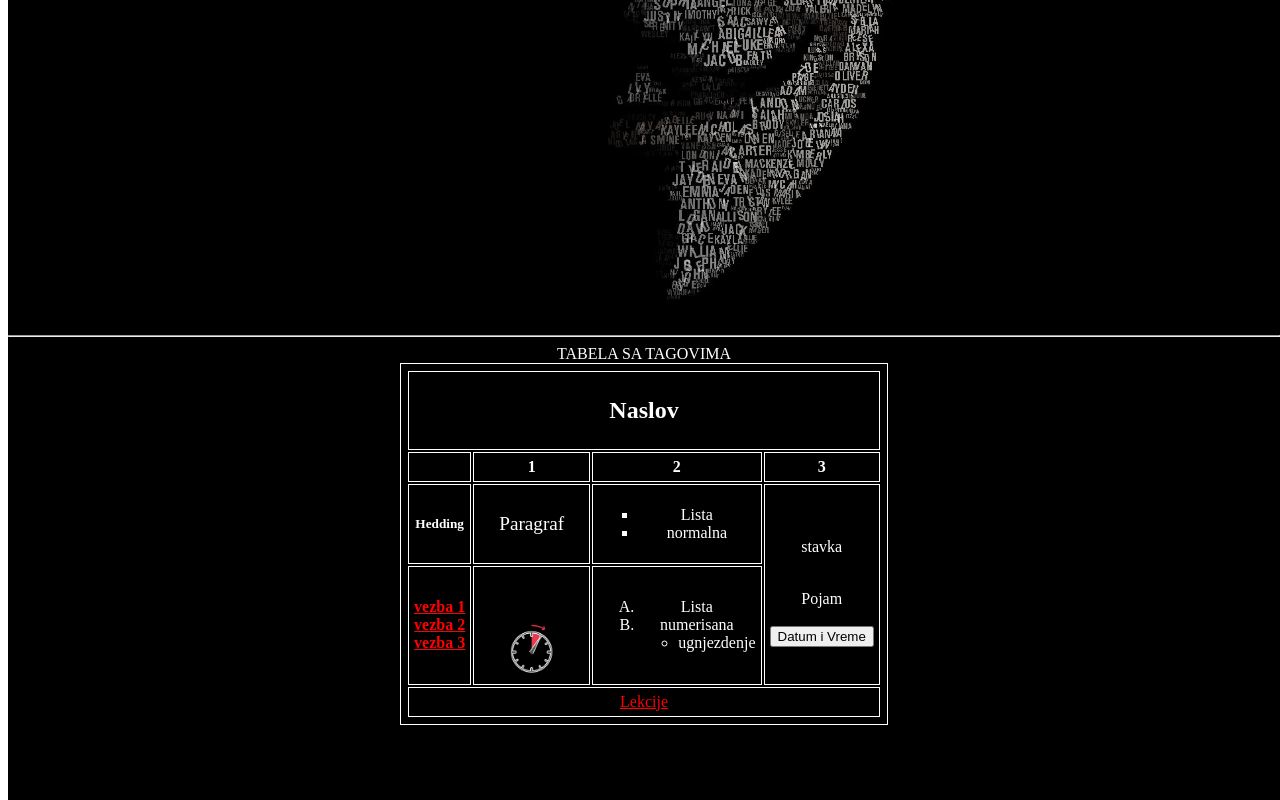
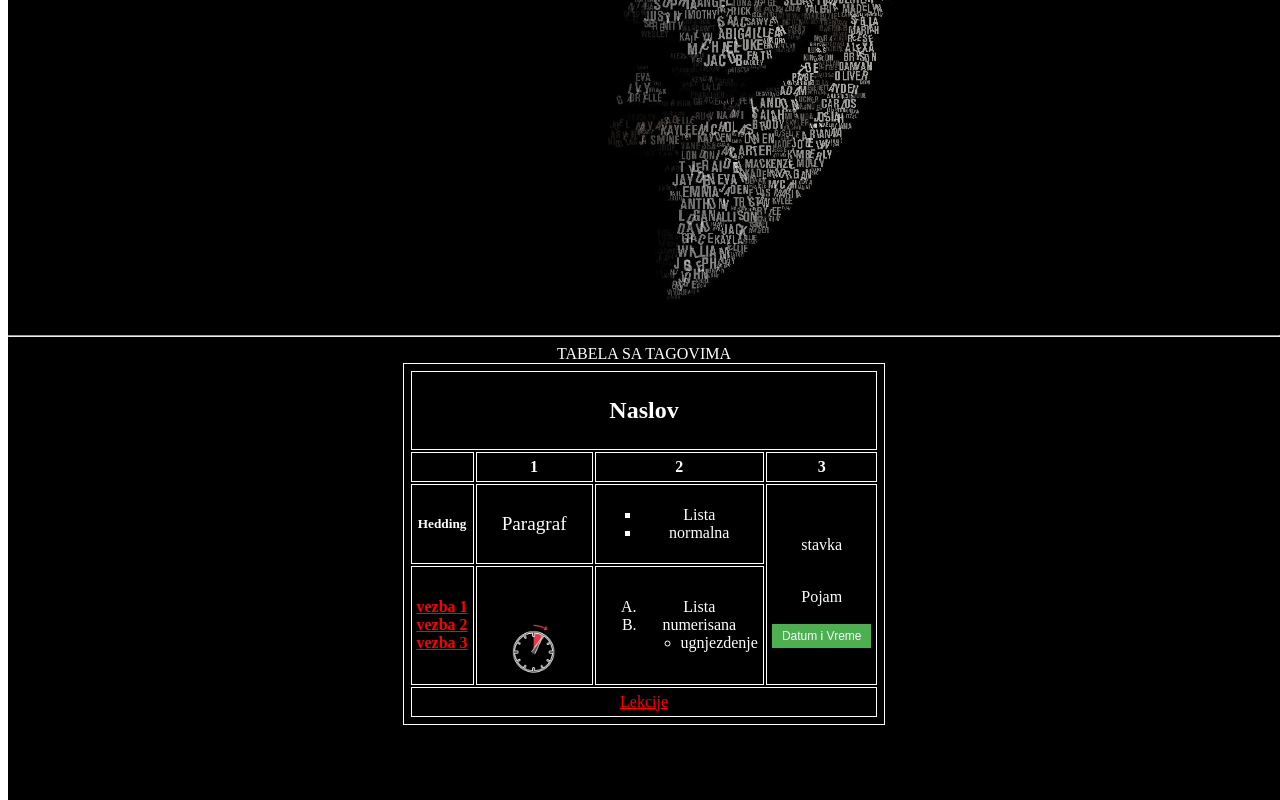
Before and after one commit to hst1988/ITacademy, a plain HTML site: page index.html in a window 1280 px wide. Shown: the part 693-1493 px from the top of the page. Drawn offline with nearby package versions, Linux system fonts and the light colour scheme.

Commit message:
update tue, dec 10

```diff
--- a/index.html
+++ b/index.html
@@ -24,6 +24,9 @@
 
                 <script>
                 var datum = new Date();
+                function add7(num) {
+                    return num + 7;
+                }
                 </script>
 
 
@@ -62,7 +65,7 @@
             <td><p>Paragraf</p></td>
             <td>
                 <ul type="square">
-                    <li>Lista</li>
+                    <li>Lista</li >
                     <li>normalna</li>
                 </ul>
             </td>
@@ -86,9 +89,12 @@
             <tr>
                 <td colspan="4"> <a href="vezbe/lekcije.html"> Lekcije </td>
             </tr>
+
         </tfoot>
         </table>
     </div>
+
+
 
     </section>
     </body>
--- a/style.css
+++ b/style.css
@@ -65,3 +65,14 @@ table img {
     margin: 1cm;
     position: relative;
 }
+
+.dugme {
+background-color: #4CAF50; /* Green */
+  border: none;
+  color: white;
+  padding: 5px 10px;
+  text-align: center;
+  text-decoration: none;
+  display: inline-block;
+  font-size: 12px;
+}
```
